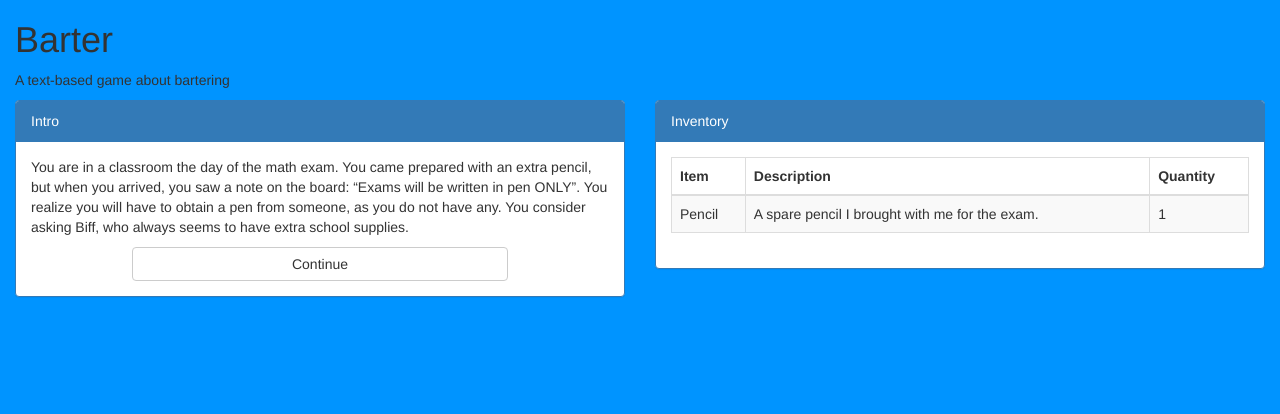
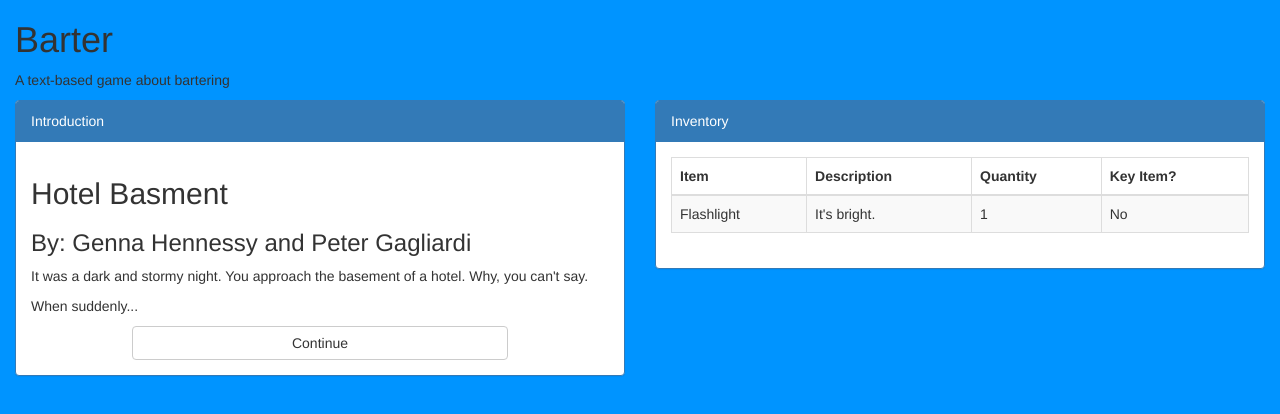
Before and after one commit to ptrgags/barter, a plain HTML site: page index.html in a window 1280 px wide. Drawn offline with nearby package versions, Linux system fonts and the light colour scheme.

Commit message:
Added Key Items to fix bug
Reintroduced Key Items (items that can't be removed from the player's
inventory) to prevent bugs when the player presses back after using
an item.

```diff
--- a/index.html
+++ b/index.html
@@ -41,9 +41,10 @@
                         <table id="inventoryTable" class="table table-striped table-bordered">
                             <thead>
                                 <tr>
-                                    <td><b>Item</b></td>
-                                    <td><b>Description</b></td>
-                                    <td><b>Quantity</b></td>
+                                    <th>Item</th>
+                                    <th>Description</td>
+                                    <th>Quantity</th>
+                                    <th>Key Item?</th>
                                 </tr>
                             </thead>
                             <tbody id="inventoryContents">
--- a/scripts/items.js
+++ b/scripts/items.js
@@ -11,6 +11,7 @@ class Item {
         this.id = id;
         this.name = data.name;
         this.desc = data.desc;
+        this.key_item = data.key_item || false;
     }
 
     toString() {
@@ -45,6 +46,7 @@ class ItemStack {
     get id() { return this.item.id; }
     get name() { return this.item.name; }
     get desc() { return this.item.desc; }
+    get key_item() { return this.item.key_item; }
 
     toString() {
         return `<b>${this.name} (${this.quantity})</b>`;
@@ -83,9 +85,11 @@ class Inventory {
         for (var stack_id in this.stacks) {
             if ({}.hasOwnProperty.call(this.stacks, stack_id)) {
                 var stack = this.stacks[stack_id];
+                var is_key_item = (stack.key_item) ? 'Yes' : 'No';
                 output += `<tr><td>${stack.name}</td>`
                     + `<td>${stack.desc}</td>`
-                    + `<td>${stack.quantity}</td></tr>`;
+                    + `<td>${stack.quantity}</td>`
+                    + `<td>${is_key_item}</td></tr>`;
             }
         }
         return output;
@@ -136,6 +140,10 @@ class Inventory {
     //Remove a single item stack's worth of items from the inventory.
     //On error, this throws an Error object
     remove_item_stack(stack) {
+        //Don't remove key items
+        if (stack.key_item)
+            return;
+
         var inv_stack = this.stacks[stack.id];
         //Make sure the stack exists
         if(!this.has_item_stack(stack))
--- a/scripts/main.js
+++ b/scripts/main.js
@@ -28,7 +28,7 @@ var setup = (story_data) => {
  */
 $(document).ready(() => {
     //1. Get the story file
-    get_story('tutorial')
+    get_story('basement')
         .then(setup)
         .catch(console.err);
 });
--- a/stories/basement.json
+++ b/stories/basement.json
@@ -18,11 +18,13 @@
     },
     "key": {
       "name": "Key",
-      "desc": "A door key"
+      "desc": "A door key",
+      "key_item": true
     },
     "code": {
       "name": "Code",
-      "desc": "SECRET CODE: 15335"
+      "desc": "SECRET CODE: 15335",
+      "key_item": true
     }
   },
   "situations": {
```
